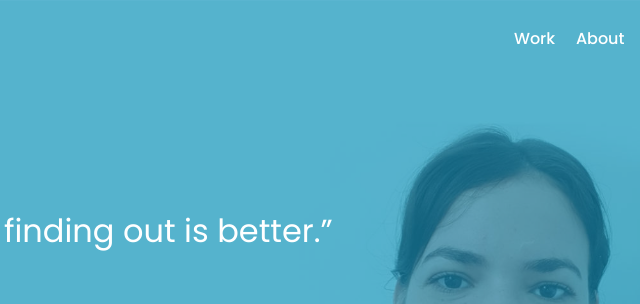
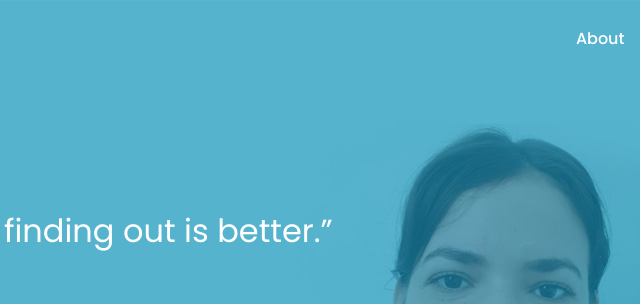
Before and after one commit to tavcoder/Tarteaga-Portfolio, a plain HTML site: page index.html in a window 1280 px wide. Shown: the top 304 px of the page, 561-1201 px from the left. Drawn offline with Linux system fonts and the light colour scheme; files whose address does not match are found by name.

Commit message:
Update index.html

```diff
--- a/index.html
+++ b/index.html
@@ -59,9 +59,7 @@
         </div>
         <div class="collapse navbar-collapse" id="navbarSupportedContent">
             <ul class="navbar-nav nav-dropdown nav-right" data-app-modern-menu="true"><li class="nav-item">
-                    <a class="nav-link link text-white display-4" href="inde.html#header5-9b">
 
-                        Work</a>
                 </li>
                 <li class="nav-item">
                     <a class="nav-link link text-white display-4" href="about.html">About&nbsp;</a>
```
